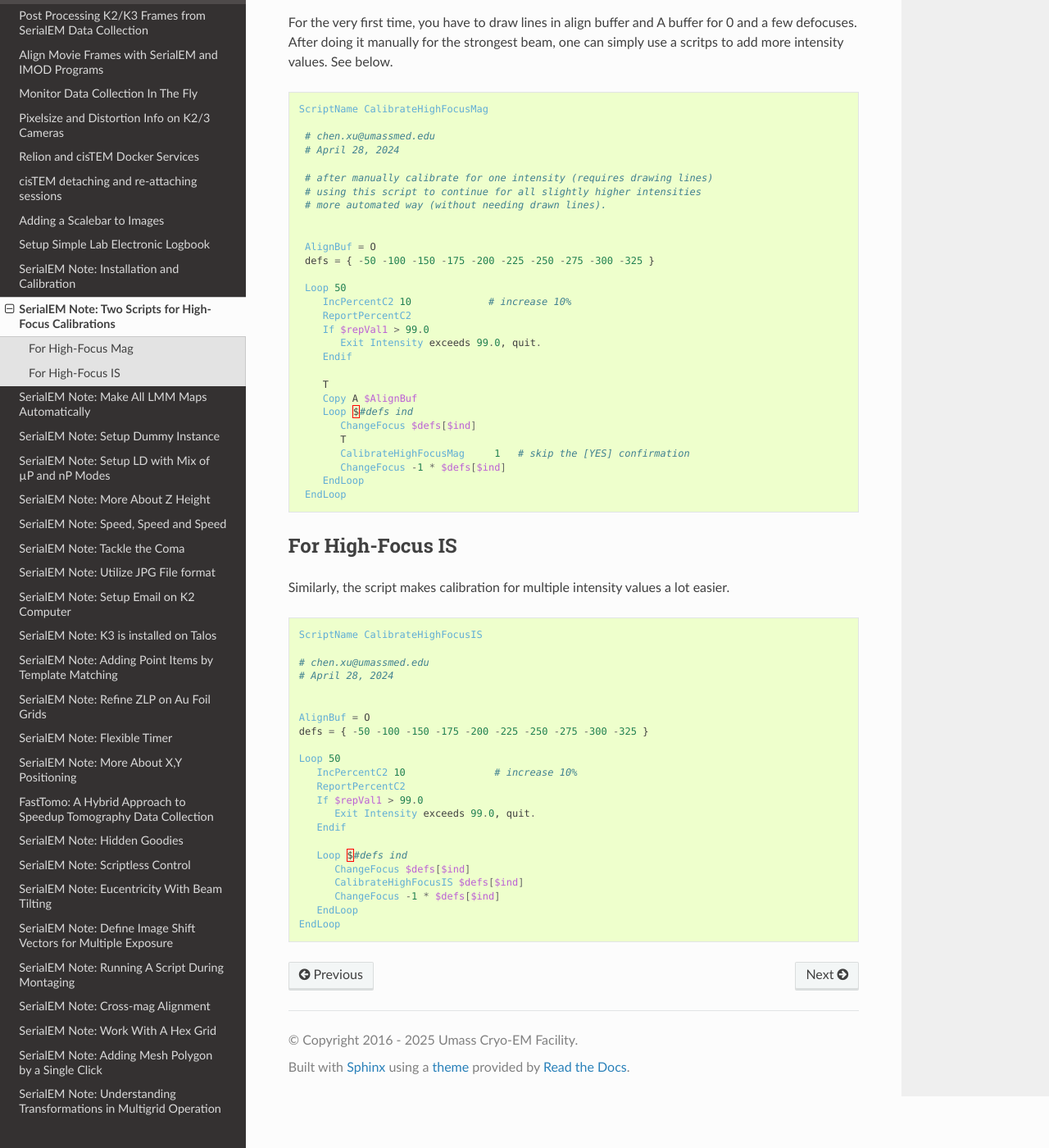
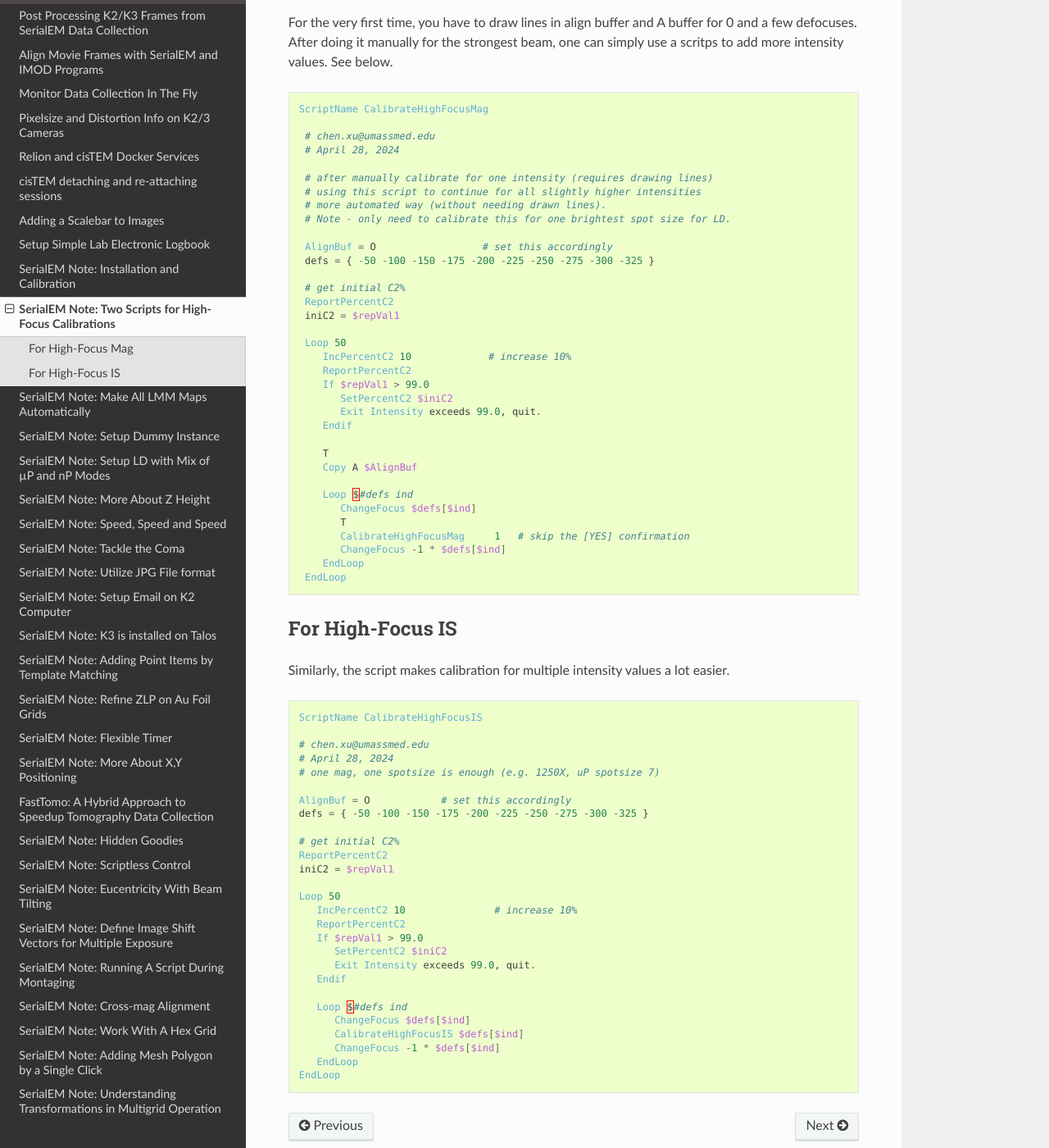
Before and after one commit to xuchen66/sphinx-emdocs, a Sphinx documentation site: the page built from source/serialEM-note-two-scripts-for-highfocus-cals.rst, in a window 1280 px wide and 1400 px high, scrolled down 544 px. Shown: the whole window at 82% size. Built offline with Sphinx 7.4.7 and the Read the Docs theme 3.1.0, drawn with Linux system fonts in a browser that asks for light colours; pages that are not in the unit, such as notebooks, are missing from menus.

Commit message:
Update serialEM-note-two-scripts-for-highfocus-cals.rst

```diff
--- a/source/serialEM-note-two-scripts-for-highfocus-cals.rst
+++ b/source/serialEM-note-two-scripts-for-highfocus-cals.rst
@@ -39,20 +39,26 @@
     # after manually calibrate for one intensity (requires drawing lines)
     # using this script to continue for all slightly higher intensities
     # more automated way (without needing drawn lines).
+    # Note - only need to calibrate this for one brightest spot size for LD.
 
+    AlignBuf = O                  # set this accordingly
+    defs = { -50 -100 -150 -175 -200 -225 -250 -275 -300 -325 }
 
-    AlignBuf = O
-    defs = { -50 -100 -150 -175 -200 -225 -250 -275 -300 -325 }
+    # get initial C2%
+    ReportPercentC2
+    iniC2 = $repVal1
 
     Loop 50
        IncPercentC2 10             # increase 10%
        ReportPercentC2
        If $repVal1 > 99.0
+          SetPercentC2 $iniC2
           Exit Intensity exceeds 99.0, quit.
        Endif
 
        T
        Copy A $AlignBuf
+
        Loop $#defs ind
           ChangeFocus $defs[$ind]
           T
@@ -60,7 +66,6 @@
           ChangeFocus -1 * $defs[$ind]
        EndLoop
     EndLoop
-
 
 .. _highfocus-mag:
 
@@ -76,15 +81,20 @@
 
    # chen.xu@umassmed.edu
    # April 28, 2024
+   # one mag, one spotsize is enough (e.g. 1250X, uP spotsize 7)
 
+   AlignBuf = O            # set this accordingly
+   defs = { -50 -100 -150 -175 -200 -225 -250 -275 -300 -325 }
 
-   AlignBuf = O
-   defs = { -50 -100 -150 -175 -200 -225 -250 -275 -300 -325 }
+   # get initial C2%
+   ReportPercentC2
+   iniC2 = $repVal1
 
    Loop 50
       IncPercentC2 10               # increase 10%
       ReportPercentC2
       If $repVal1 > 99.0
+         SetPercentC2 $iniC2
          Exit Intensity exceeds 99.0, quit.
       Endif
 
```
Also changed, not shown: other parts of source/serialEM-note-two-scripts-for-highfocus-cals.rst (+1 -1 lines).
